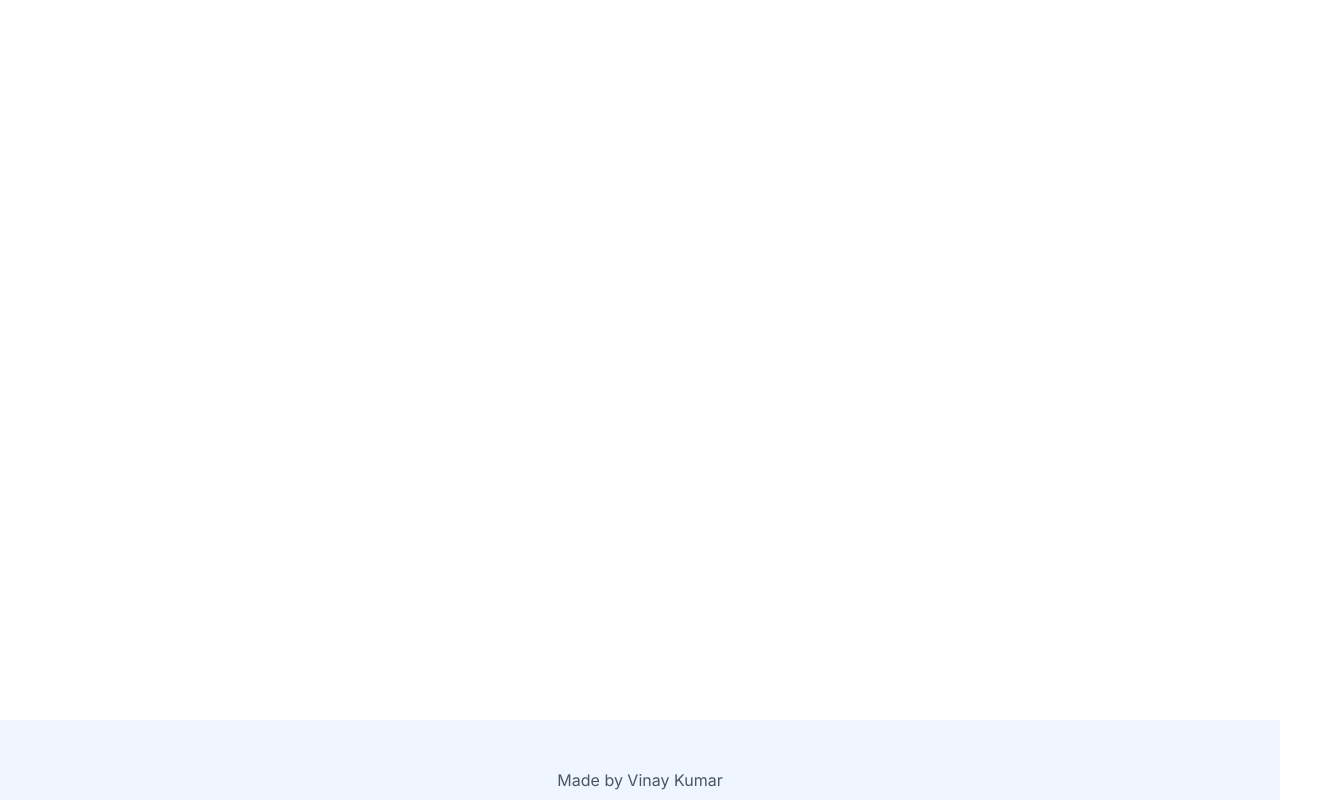
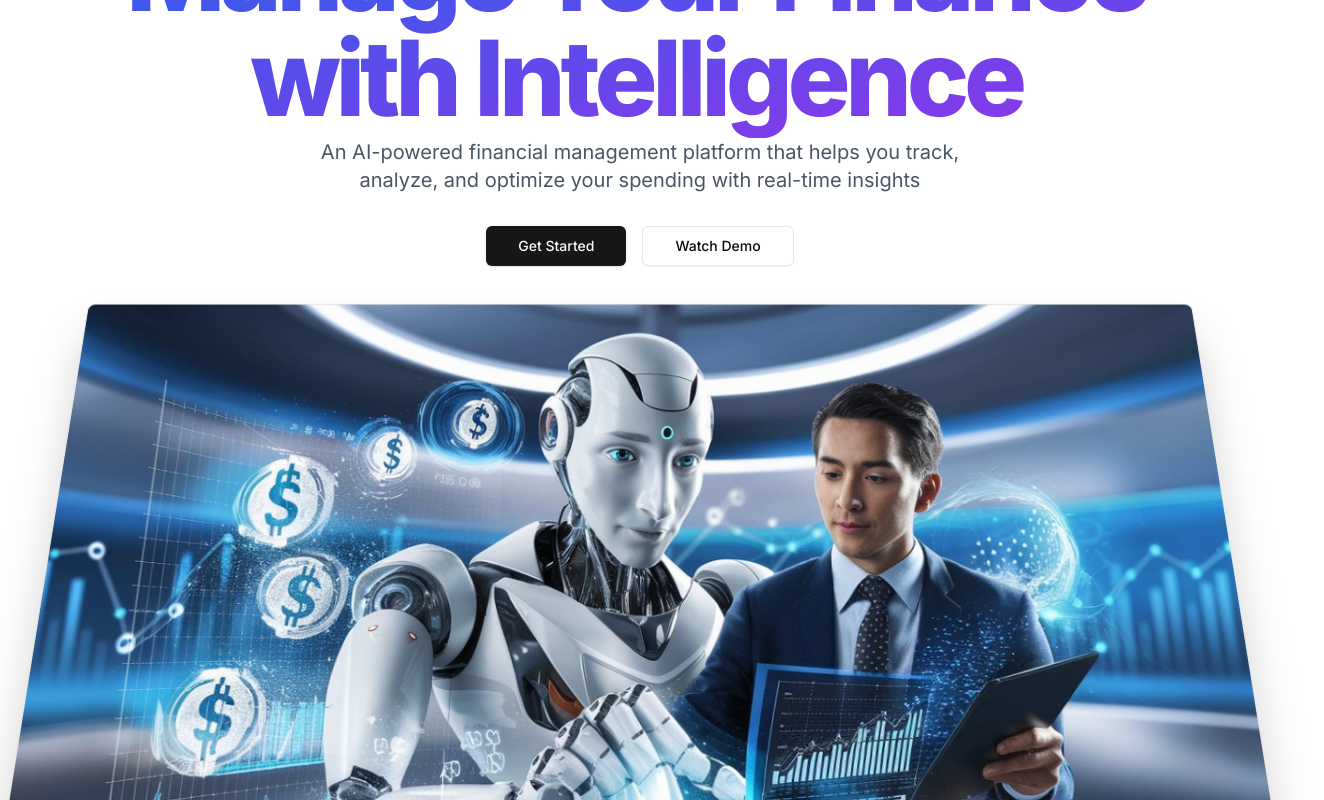
Before and after one commit to vinaydagar04/wealth, a Next.js app: page / in a window 1280 px wide. Shown: the part 240-1040 px from the top of the page, 1324 px wide, since content can reach past the window. Built offline with nearby package versions, Linux system fonts and the light colour scheme; no server answers.

Commit message:
Added Hero image animation

```diff
--- a/app/globals.css
+++ b/app/globals.css
@@ -70,3 +70,27 @@
     @apply bg-background text-foreground;
   }
 }
+
+@layer utilities {
+  .gradient {
+    @apply bg-gradient-to-br from-blue-600 to-purple-600;
+  }
+
+  .gradient-title {
+    @apply gradient font-extrabold tracking-tighter pr-2 pb-2 text-transparent bg-clip-text;
+  }
+}
+
+.hero-image-wrapper {
+  perspective: 1000px;
+}
+
+.hero-image {
+  transform: rotateX(15deg) scale(1);
+  transition: transform 0.5s ease-out;
+  will-change: transform;
+}
+
+.hero-image.scrolled {
+  transform: rotateX(0deg) scale(1) translateY(40px);
+}
--- a/app/layout.js
+++ b/app/layout.js
@@ -13,7 +13,7 @@
 export default function RootLayout({ children }) {
   return (
     <ClerkProvider>
-      <html lang="en">
+      <html lang="en" suppressHydrationWarning>
         <body className={`${inter.className}`}>
           {/* Header */}
           <Header />
--- a/app/page.js
+++ b/app/page.js
@@ -1,9 +1,10 @@
+import HeroSection from "@/components/hero";
 import { Button } from "@/components/ui/button";
 
 export default function Home() {
   return (
     <div className="mt-40">
-      <Button>Vinay Dagar</Button>
+      <HeroSection />
     </div>
   );
 }
--- /dev/null
+++ b/components/hero.jsx
@@ -0,0 +1,67 @@
+"use client";
+import Link from "next/link";
+import React, { useEffect, useRef } from "react";
+import { Button } from "./ui/button";
+import Image from "next/image";
+
+const HeroSection = () => {
+  const imageRef = useRef();
+
+  useEffect(() => {
+    const imageElement = imageRef.current;
+
+    const handleScroll = () => {
+      const scrollPosition = window.scrollY;
+      const scrollThreshold = 100;
+
+      if (scrollPosition > scrollThreshold) {
+        imageElement.classList.add("scrolled");
+      } else {
+        imageElement.classList.remove("scrolled");
+      }
+    };
+
+    window.addEventListener("scroll", handleScroll);
+
+    return () => window.removeEventListener("scroll", handleScroll);
+  }, []);
+  return (
+    <div className="pb-20 px-4">
+      <div className="container mx-auto text-center">
+        <h1 className="text-5xl md:text-8xl lg:text-[105px] pb-6 gradient-title">
+          Manage Your Finance <br /> with Intelligence
+        </h1>
+        <p className="text-xl text-gray-600 mb-8 max-w-2xl mx-auto">
+          An AI-powered financial management platform that helps you track,
+          analyze, and optimize your spending with real-time insights
+        </p>
+        <div className="flex justify-center space-x-4">
+          <Link href={"/dashboard"}>
+            <Button size="lg" className="px-8">
+              Get Started
+            </Button>
+          </Link>
+          <Link href={"/dashboard"}>
+            <Button size="lg" variant="outline" className="px-8">
+              Watch Demo
+            </Button>
+          </Link>
+        </div>
+        <div className="hero-image-wrapper">
+          <div ref={imageRef} className="hero-image">
+            <Image
+              src={"/banner.jpeg"}
+              width={1200}
+              height={720}
+              alt="Dashboard Preview "
+              priority
+              className="rounded-lg shadow-2xl border mx-auto"
+            />
+          </div>
+        </div>
+      </div>
+    </div>
+  );
+};
+
+export default HeroSection;
```
